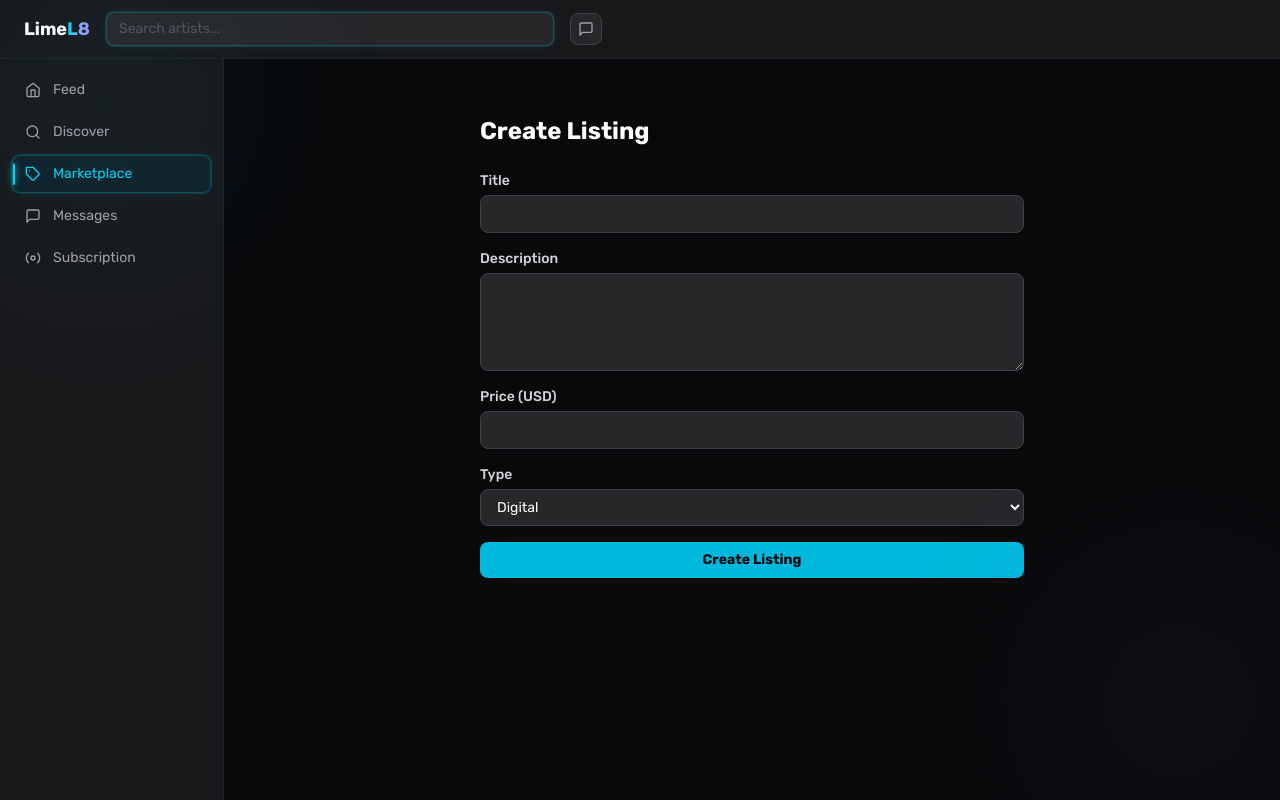
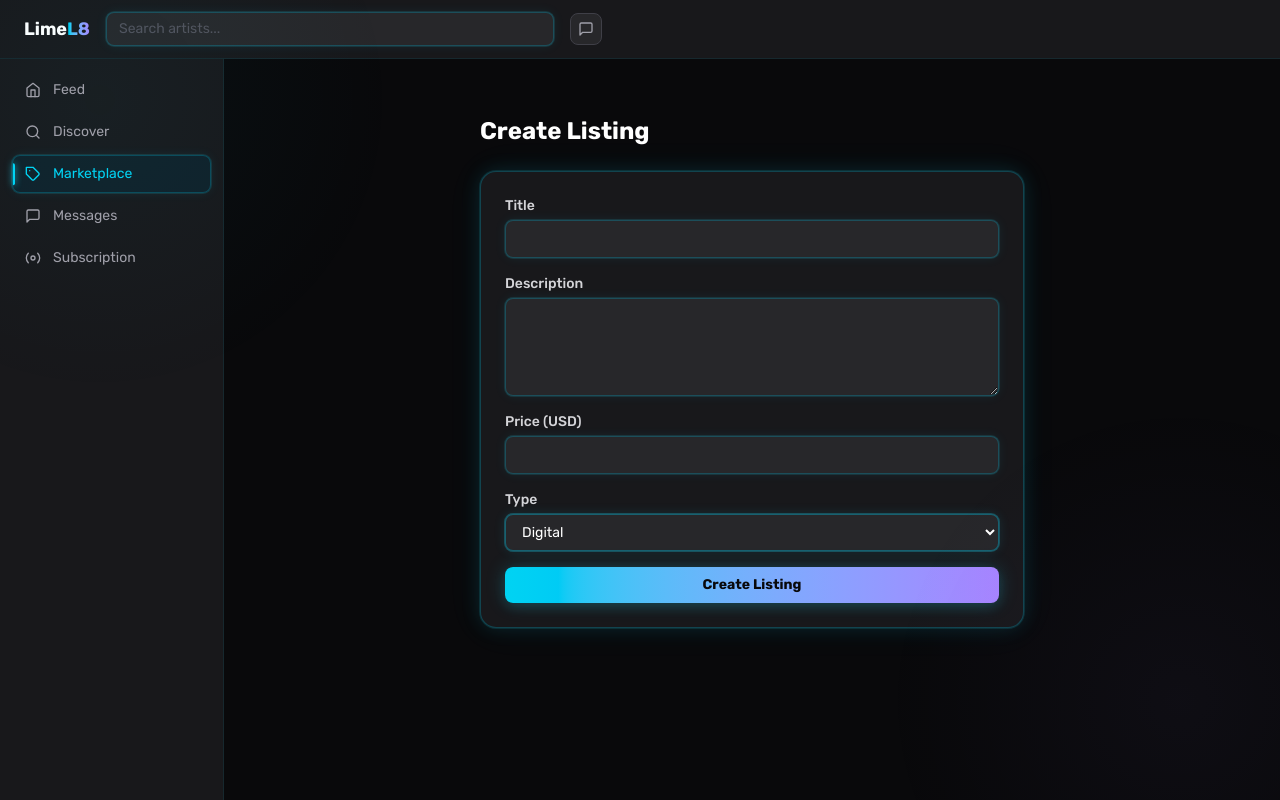
Before and after one commit to sritamsarkarai/limel8, a Next.js app: page /marketplace/new in a window 1280 px wide. Built offline with nearby package versions, Linux system fonts and the light colour scheme; no server answers; the database is empty; sample sign-in values are in the browser's storage.

Commit message:
feat: glow card and gradient button on ListingForm

```diff
--- a/components/marketplace/ListingForm.tsx
+++ b/components/marketplace/ListingForm.tsx
@@ -53,6 +53,7 @@ export function ListingForm() {
   }
 
   return (
+    <div className="rounded-2xl border border-cyan-500/[0.27] bg-zinc-900 p-6 shadow-[0_0_0_1px_rgba(34,211,238,0.13),0_0_20px_rgba(34,211,238,0.13),0_0_40px_rgba(34,211,238,0.05)]">
       <form onSubmit={handleSubmit} className="space-y-4">
         {error && (
           <div className="rounded-lg bg-red-950 border border-red-800 p-3 text-sm text-red-400">{error}</div>
@@ -67,7 +68,7 @@ export function ListingForm() {
             name="title"
             type="text"
             required
-          className="mt-1 block w-full rounded-lg border border-zinc-700 bg-zinc-800 px-3 py-2 text-sm text-white placeholder:text-zinc-600 focus:border-cyan-500 focus:outline-none focus:ring-1 focus:ring-cyan-500/20"
+            className="mt-1 block w-full rounded-lg border border-cyan-500/[0.27] bg-zinc-800 px-3 py-2 text-sm text-white placeholder:text-zinc-600 focus:border-cyan-500/[0.4] focus:outline-none shadow-[0_0_0_1px_rgba(34,211,238,0.13),0_0_12px_rgba(34,211,238,0.08)] focus:shadow-[0_0_0_1px_rgba(34,211,238,0.27),0_0_20px_rgba(34,211,238,0.16)]"
           />
         </div>
 
@@ -80,7 +81,7 @@ export function ListingForm() {
             name="description"
             required
             rows={4}
-          className="mt-1 block w-full rounded-lg border border-zinc-700 bg-zinc-800 px-3 py-2 text-sm text-white placeholder:text-zinc-600 focus:border-cyan-500 focus:outline-none focus:ring-1 focus:ring-cyan-500/20"
+            className="mt-1 block w-full rounded-lg border border-cyan-500/[0.27] bg-zinc-800 px-3 py-2 text-sm text-white placeholder:text-zinc-600 focus:border-cyan-500/[0.4] focus:outline-none shadow-[0_0_0_1px_rgba(34,211,238,0.13),0_0_12px_rgba(34,211,238,0.08)] focus:shadow-[0_0_0_1px_rgba(34,211,238,0.27),0_0_20px_rgba(34,211,238,0.16)]"
           />
         </div>
 
@@ -95,7 +96,7 @@ export function ListingForm() {
             min="0"
             step="0.01"
             required
-          className="mt-1 block w-full rounded-lg border border-zinc-700 bg-zinc-800 px-3 py-2 text-sm text-white placeholder:text-zinc-600 focus:border-cyan-500 focus:outline-none focus:ring-1 focus:ring-cyan-500/20"
+            className="mt-1 block w-full rounded-lg border border-cyan-500/[0.27] bg-zinc-800 px-3 py-2 text-sm text-white placeholder:text-zinc-600 focus:border-cyan-500/[0.4] focus:outline-none shadow-[0_0_0_1px_rgba(34,211,238,0.13),0_0_12px_rgba(34,211,238,0.08)] focus:shadow-[0_0_0_1px_rgba(34,211,238,0.27),0_0_20px_rgba(34,211,238,0.16)]"
           />
         </div>
 
@@ -108,7 +109,11 @@ export function ListingForm() {
             name="type"
             value={type}
             onChange={(e) => setType(e.target.value as "digital" | "physical")}
-          className="mt-1 block w-full rounded-lg border border-zinc-700 bg-zinc-800 px-3 py-2 text-sm text-white focus:border-cyan-500 focus:outline-none focus:ring-1 focus:ring-cyan-500/20 cursor-pointer"
+            className={`mt-1 block w-full rounded-lg border bg-zinc-800 px-3 py-2 text-sm text-white focus:outline-none cursor-pointer transition-all ${
+              type === "digital"
+                ? "border-cyan-500/[0.4] shadow-[0_0_0_1px_rgba(34,211,238,0.27),0_0_12px_rgba(34,211,238,0.13)]"
+                : "border-violet-400/[0.4] shadow-[0_0_0_1px_rgba(167,139,250,0.27),0_0_12px_rgba(167,139,250,0.13)]"
+            }`}
           >
             <option value="digital">Digital</option>
             <option value="physical">Physical</option>
@@ -125,7 +130,7 @@ export function ListingForm() {
               name="stockQuantity"
               type="number"
               min="0"
-            className="mt-1 block w-full rounded-lg border border-zinc-700 bg-zinc-800 px-3 py-2 text-sm text-white placeholder:text-zinc-600 focus:border-cyan-500 focus:outline-none focus:ring-1 focus:ring-cyan-500/20"
+              className="mt-1 block w-full rounded-lg border border-violet-400/[0.27] bg-zinc-800 px-3 py-2 text-sm text-white placeholder:text-zinc-600 focus:border-violet-400/[0.4] focus:outline-none shadow-[0_0_0_1px_rgba(167,139,250,0.13),0_0_12px_rgba(167,139,250,0.08)] focus:shadow-[0_0_0_1px_rgba(167,139,250,0.27),0_0_20px_rgba(167,139,250,0.16)]"
             />
           </div>
         )}
@@ -133,10 +138,11 @@ export function ListingForm() {
         <button
           type="submit"
           disabled={loading}
-        className="w-full rounded-lg bg-cyan-500 px-4 py-2 text-sm font-bold text-zinc-950 hover:bg-cyan-600 disabled:opacity-50 disabled:cursor-not-allowed transition-colors duration-200 cursor-pointer"
+          className="w-full rounded-lg bg-gradient-to-r from-cyan-400 to-violet-400 px-4 py-2 text-sm font-bold text-zinc-950 disabled:opacity-50 disabled:cursor-not-allowed transition-opacity cursor-pointer shadow-[0_0_20px_rgba(34,211,238,0.2),0_4px_12px_rgba(34,211,238,0.13)]"
         >
           {loading ? "Creating..." : "Create Listing"}
         </button>
       </form>
+    </div>
   );
 }
```
Lines whose indentation alone changed are shown as unchanged.
